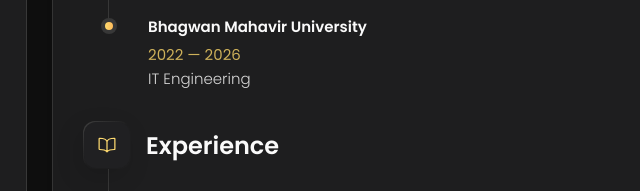
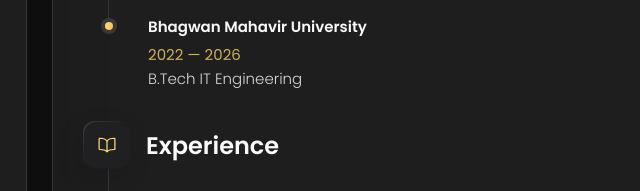
Before and after one commit to nevil2610/portfolio, a plain HTML site: page index.html in a window 1280 px wide. Both pictures are taken after a click on the button "Resume". Shown: the part 340-531 px from the top of the page, 288-928 px from the left. Drawn offline with nearby package versions, Linux system fonts and the light colour scheme.

Commit message:
finalchange

```diff
--- a/index.html
+++ b/index.html
@@ -540,7 +540,7 @@
 
                 <span>2022 — 2026</span>
 
-                <p class="timeline-text">IT Engineering</p>
+                <p class="timeline-text">B.Tech IT Engineering</p>
               </li>
             </ol>
           </section>
```
